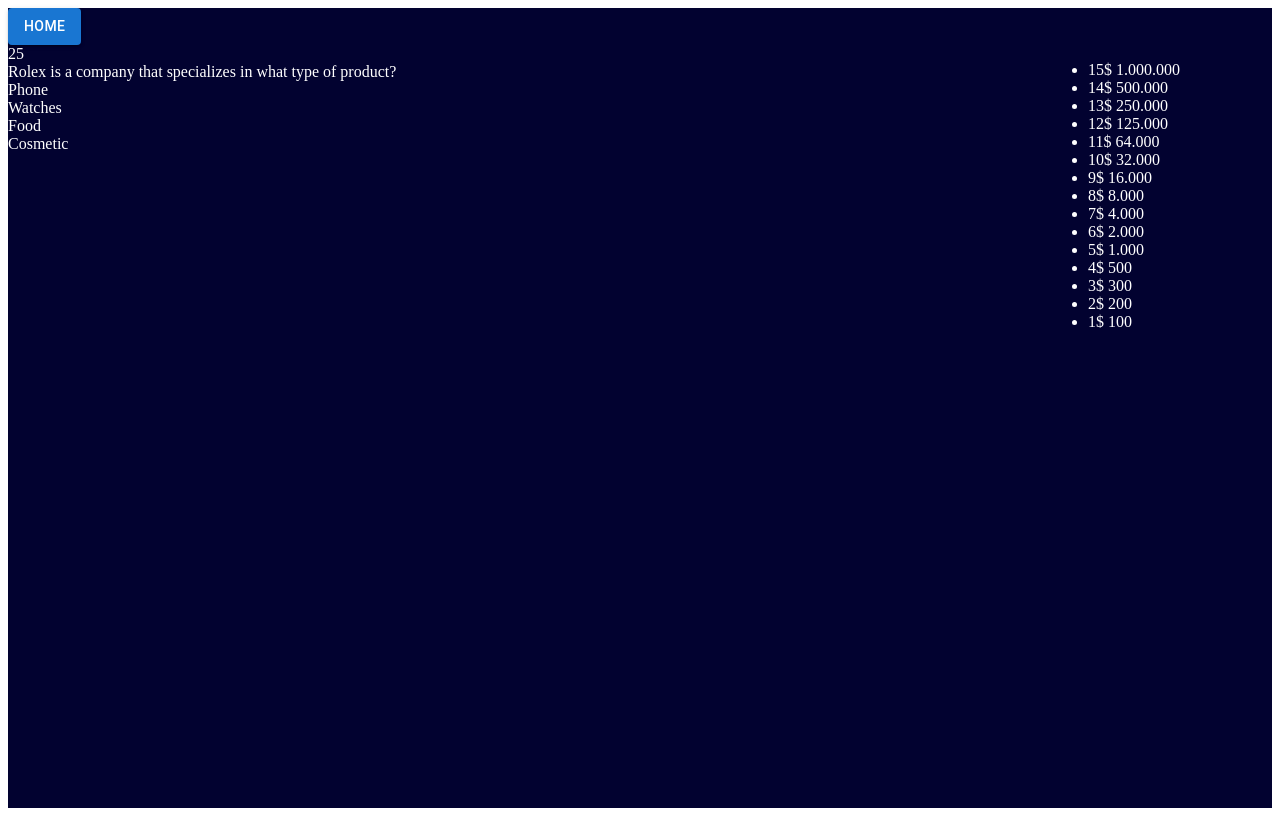
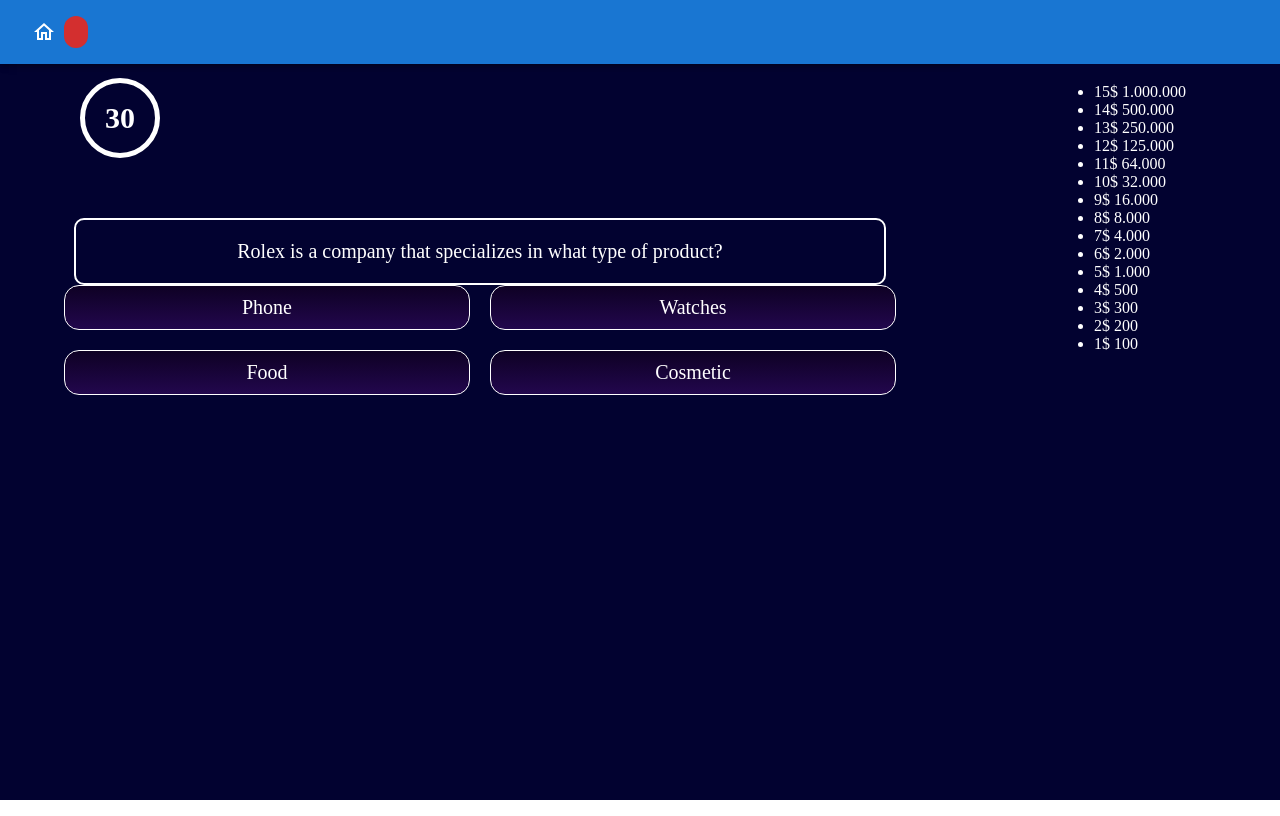
Before and after one commit to NazmulHossainShovon/millionaire-quizz, a React (Vite) app: page /play in a window 1280 px wide. Built offline with nearby package versions, Linux system fonts and the light colour scheme; no server answers.

Commit message:
answer design fix

```diff
--- a/src/App.tsx
+++ b/src/App.tsx
@@ -2,7 +2,7 @@ import { useEffect, useMemo, useState } from "react";
 import Start from "./pages/Start";
 import { Route, Routes } from "react-router-dom";
 import Quiz from "./pages/Quiz";
-import { Button } from "@mui/material";
+import Navbar from "./components/Navbar";
 
 const backgroundStyle: React.CSSProperties = {
   backgroundColor: "#020230",
@@ -13,7 +13,7 @@ const backgroundStyle: React.CSSProperties = {
 function App() {
   return (
     <div style={backgroundStyle}>
-      <Button variant="contained">Home</Button>
+      <Navbar />
       <Routes>
         <Route path="/" element={<Start />} />
         <Route path="/play" element={<Quiz />} />
--- a/src/components/Navbar.tsx
+++ b/src/components/Navbar.tsx
@@ -0,0 +1,25 @@
+import { HomeOutlined } from "@mui/icons-material";
+import { AppBar, Chip, IconButton, Toolbar } from "@mui/material";
+import React, { useContext } from "react";
+import { MyContext } from "../context/MyContext";
+import { useNavigate } from "react-router-dom";
+
+export default function Navbar() {
+  const { userName } = useContext(MyContext);
+  const navigate = useNavigate();
+
+  const homeClick = () => {
+    navigate("/");
+  };
+
+  return (
+    <AppBar position="static">
+      <Toolbar>
+        <IconButton onClick={homeClick}>
+          <HomeOutlined sx={{ color: "white" }} />
+        </IconButton>
+        <Chip color="error" label={userName} />
+      </Toolbar>
+    </AppBar>
+  );
+}
--- a/src/components/Timer.jsx
+++ b/src/components/Timer.jsx
@@ -4,11 +4,11 @@ export default function Timer({ setTimeOut, questionNumber }) {
   const [timer, setTimer] = useState(30);
 
   useEffect(() => {
-    if (timer === 0) return setTimeOut(true);
-    const interval = setInterval(() => {
-      setTimer((prev) => prev - 1);
-    }, 1000);
-    return () => clearInterval(interval);
+    // if (timer === 0) return setTimeOut(true);
+    // const interval = setInterval(() => {
+    //   setTimer((prev) => prev - 1);
+    // }, 1000);
+    // return () => clearInterval(interval);
   }, [timer, setTimeOut]);
 
   useEffect(() => {
--- a/src/components/Trivia.jsx
+++ b/src/components/Trivia.tsx
@@ -1,8 +1,50 @@
-import { useEffect, useState } from "react";
+/** @jsxImportSource @emotion/react */
+import React, { useEffect, useState } from "react";
 import useSound from "use-sound";
 import play from "../sounds/play.mp3";
 import correct from "../sounds/correct.mp3";
 import wrong from "../sounds/wrong.mp3";
+import { css } from "@emotion/react"; // using this to add hover property support
+
+const triviaStyle: React.CSSProperties = {
+  height: "100%",
+  display: "flex",
+  flexDirection: "column",
+  alignItems: "center",
+  justifyContent: "space-around",
+};
+
+const questionStyle: React.CSSProperties = {
+  width: "80%",
+  textAlign: "center",
+  padding: "20px",
+  borderRadius: "10px",
+  border: "2px solid white",
+  fontSize: "20px",
+};
+
+const answersStyle: React.CSSProperties = {
+  width: "100%",
+  display: "flex",
+  justifyContent: "center",
+  flexWrap: "wrap",
+};
+
+const answerStyle = {
+  width: "40%",
+  padding: "10px",
+  margin: "0 10px 20px 10px",
+  textAlign: "center",
+  background: "linear-gradient(#0e0124, #22074d)",
+  border: "1px solid white",
+  borderRadius: "15px",
+  fontWeight: 300,
+  fontSize: "20px",
+  cursor: "pointer",
+  "&:hover": {
+    background: "mediumblue",
+  },
+};
 
 export default function Trivia({
   data,
@@ -13,12 +55,15 @@ export default function Trivia({
   const [question, setQuestion] = useState(null);
   const [selectedAnswer, setSelectedAnswer] = useState(null);
   const [className, setClassName] = useState("answer");
+  const [answersBackground, setAnswersBackground] = useState<string>(
+    "linear-gradient(#0e0124, #22074d)"
+  );
   const [letsPlay] = useSound(play);
   const [correctAnswer] = useSound(correct);
   const [wrongAnswer] = useSound(wrong);
 
   useEffect(() => {
-    letsPlay();
+    // letsPlay();
   }, [letsPlay]);
 
   useEffect(() => {
@@ -42,9 +87,9 @@ export default function Trivia({
     // }, 3000);
 
     // setTimeout(() => {
-      delay(5000, () => {
+    delay(5000, () => {
       if (a.correct) {
-        correctAnswer();
+        // correctAnswer();
         delay(1000, () => {
           setQuestionNumber((prev) => prev + 1);
           setSelectedAnswer(null);
@@ -54,7 +99,7 @@ export default function Trivia({
         //   setSelectedAnswer(null);
         // }, 1000);
       } else {
-        wrongAnswer();
+        // wrongAnswer();
         delay(1000, () => {
           setTimeOut(true);
         });
@@ -62,16 +107,16 @@ export default function Trivia({
         //   setTimeOut(true);
         // }, 1000);
       }
-    // }, 5000);
-      })
+      // }, 5000);
+    });
   };
   return (
-    <div className="trivia">
-      <div className="question">{question?.question}</div>
-      <div className="answers">
+    <div style={triviaStyle}>
+      <div style={questionStyle}>{question?.question}</div>
+      <div style={answersStyle}>
         {question?.answers.map((a) => (
           <div
-            className={selectedAnswer === a ? className : "answer"}
+            css={answerStyle}
             onClick={() => !selectedAnswer && handleClick(a)}
           >
             {a.text}
--- a/src/index.css
+++ b/src/index.css
@@ -1,34 +1,5 @@
-:root {
-  font-family: Inter, system-ui, Avenir, Helvetica, Arial, sans-serif;
-  line-height: 1.5;
-  font-weight: 400;
-
-  color-scheme: light dark;
-  color: rgba(255, 255, 255, 0.87);
-  background-color: #242424;
-
-  font-synthesis: none;
-  text-rendering: optimizeLegibility;
-  -webkit-font-smoothing: antialiased;
-  -moz-osx-font-smoothing: grayscale;
-  -webkit-text-size-adjust: 100%;
-}
-
-a {
-  font-weight: 500;
-  color: #646cff;
-  text-decoration: inherit;
-}
-a:hover {
-  color: #535bf2;
-}
-
 body {
   margin: 0;
-  display: flex;
-  place-items: center;
-  min-width: 320px;
-  min-height: 100vh;
 }
 
 h1 {
--- a/src/main.tsx
+++ b/src/main.tsx
@@ -1,7 +1,7 @@
 import React from "react";
 import ReactDOM from "react-dom/client";
 import { BrowserRouter } from "react-router-dom";
-
+import "./index.css";
 import App from "./App.tsx";
 import { MyProvider } from "./context/MyContext.tsx";
 
--- a/src/pages/Quiz.tsx
+++ b/src/pages/Quiz.tsx
@@ -19,6 +19,32 @@ const pyramidStyle: React.CSSProperties = {
 
 const quizContainerStyle: React.CSSProperties = {
   display: "flex",
+};
+
+const topStyle: React.CSSProperties = {
+  height: "50%",
+  marginTop: "60px",
+  position: "relative",
+};
+
+const timerStyle: React.CSSProperties = {
+  width: "70px",
+  height: "70px",
+  borderRadius: "50%",
+  border: "5px solid white",
+  display: "flex",
+  alignItems: "center",
+  justifyContent: "center",
+  position: "absolute",
+  bottom: "10px",
+  left: "80px",
+  fontSize: "30px",
+  fontWeight: 700,
+};
+
+const bottomStyle: React.CSSProperties = {
+  height: "50%",
+  marginTop: "50px",
 };
 
 export default function Quiz() {
@@ -130,15 +156,15 @@ export default function Quiz() {
           <h1 className="endText">You earned: {earned}</h1>
         ) : (
           <>
-            <div className="top">
-              <div className="timer">
+            <div style={topStyle}>
+              <div style={timerStyle}>
                 <Timer
                   setTimeOut={setTimeOut}
                   questionNumber={questionNumber}
                 />
               </div>
             </div>
-            <div className="bottom">
+            <div style={bottomStyle}>
               <Trivia
                 data={data}
                 questionNumber={questionNumber}
```
